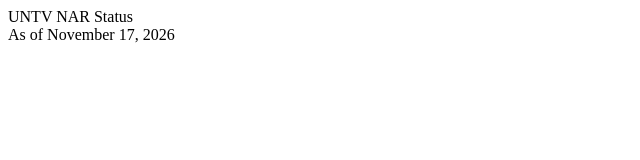
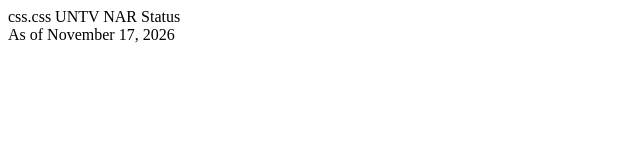
Before and after one commit to untvnar/crud, a plain HTML site: page index.html in a window 1280 px wide. Shown: the full height of the page, 0-640 px from the left. Drawn offline with Linux system fonts and the light colour scheme.

Commit message:
Update index.html

```diff
--- a/index.html
+++ b/index.html
@@ -2,6 +2,7 @@
 <html>
 <head>
     <title>UNTV NAR</title>
+    css.css
 </head>
 <body>
     UNTV NAR Status<br>
```
